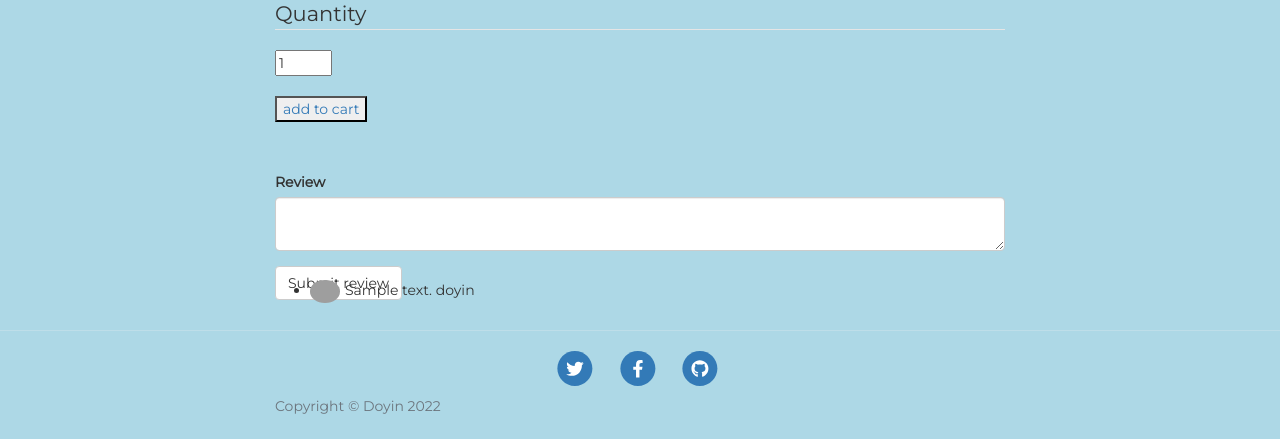
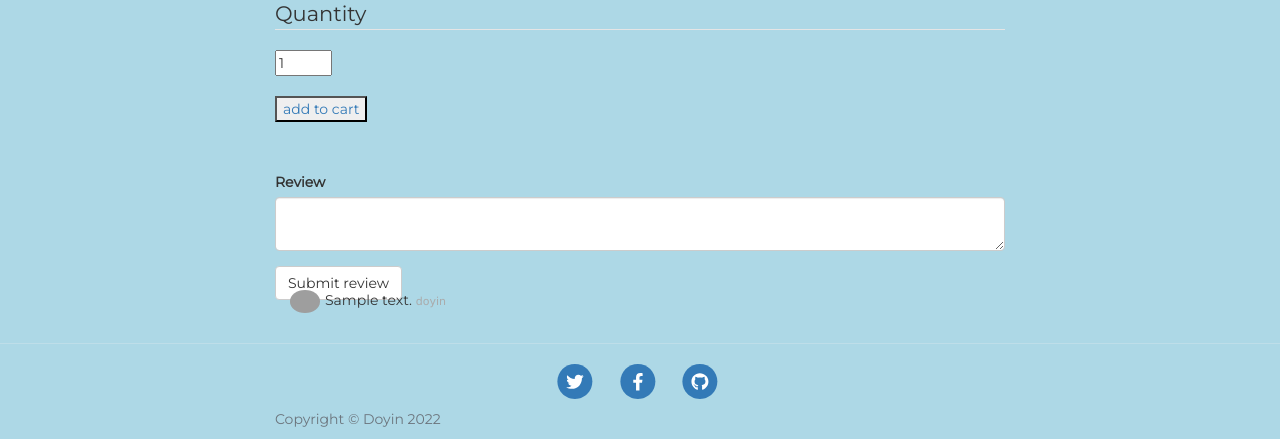
Before and after one commit to hardebite/e-commerce-website, a Flask app: page /post/1 in a window 1280 px wide. Shown: the part 370-809 px from the top of the page. Before the commit the page ends 784 px from the top, so only its background shows below. Run offline with Flask 2, Linux system fonts and the light colour scheme; data comes from the database, SQL or seed files in the repository; tables that the repository leaves empty hold one stand-in row (values such as "Sample post"); some libraries are stand-ins or nearby versions; grey boxes are pictures that could not be loaded.

Commit message:
change comment

```diff
--- a/main.py
+++ b/main.py
@@ -30,8 +30,7 @@ stripe_keys = {
 
 stripe.api_key = stripe_keys['secret_key']
 app = Flask(__name__)
-# app.config['SECRET_KEY'] = os.environ.get("SECRET_KEY")
-app.config['SECRET_KEY'] = 'qwertyuiop'
+app.config['SECRET_KEY'] = os.environ.get("SECRET_KEY")
 ckeditor = CKEditor(app)
 Bootstrap(app)
 login_manager = LoginManager()
--- a/static/css/styles.css
+++ b/static/css/styles.css
@@ -28,6 +28,19 @@ padding-bottom:30px;
 font-size:20px;
 
 }
+.commentList {
+    padding:0;
+    list-style:none;
+    max-height:200px;
+    overflow:auto;
+}
+.commentList li {
+    margin:0;
+    margin-top:10px;
+}
+.commentList li > div {
+    display:table-cell;
+}
 .commenterImage {
     width:30px;
     margin-right:5px;
@@ -37,6 +50,14 @@ font-size:20px;
 .commenterImage img {
     width:100%;
     border-radius:50%;
+}
+.commentText p {
+    margin:0;
+}
+.sub-text {
+    color:#aaa;
+    font-family:verdana;
+    font-size:11px;
 }
 .old{
 position:relative;
```
